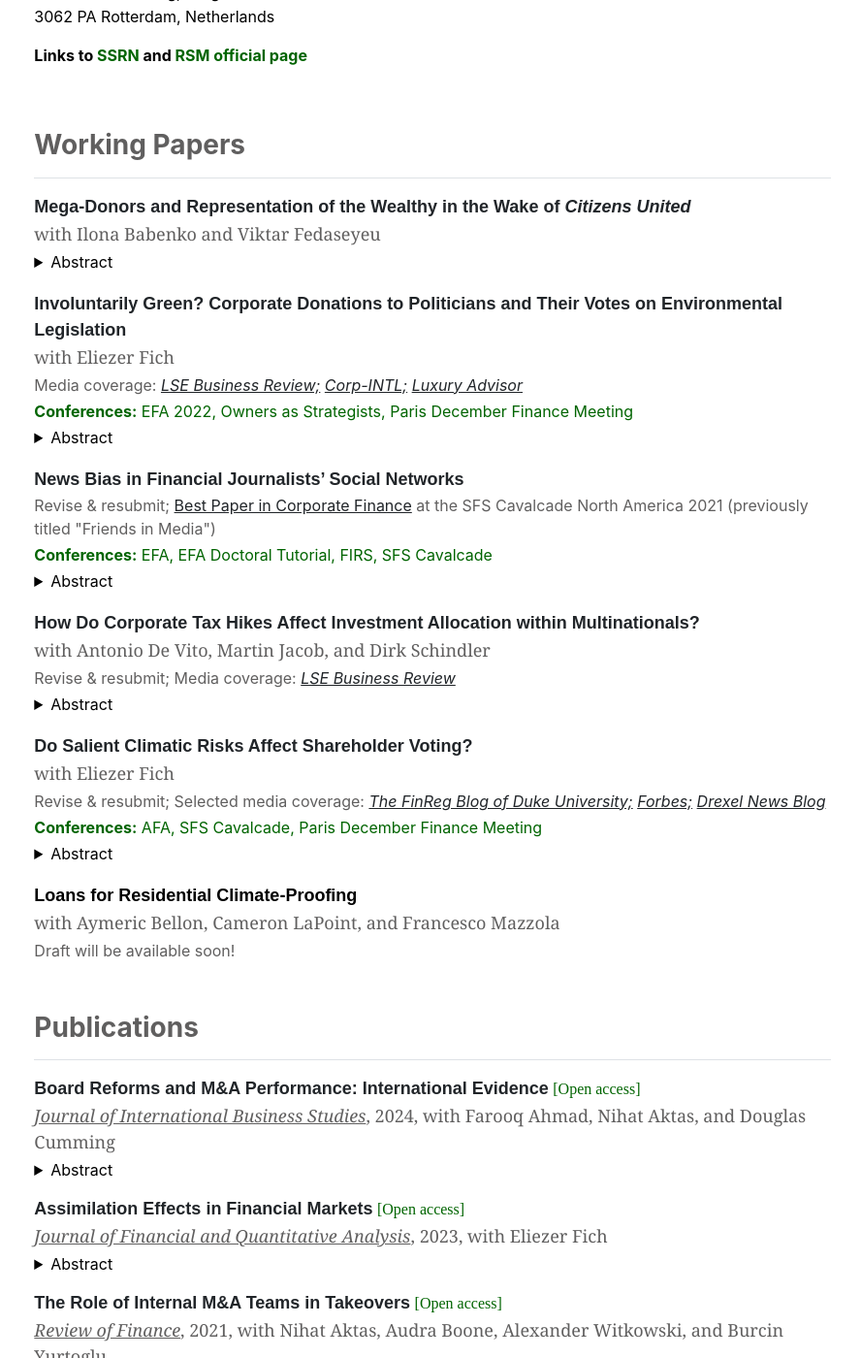
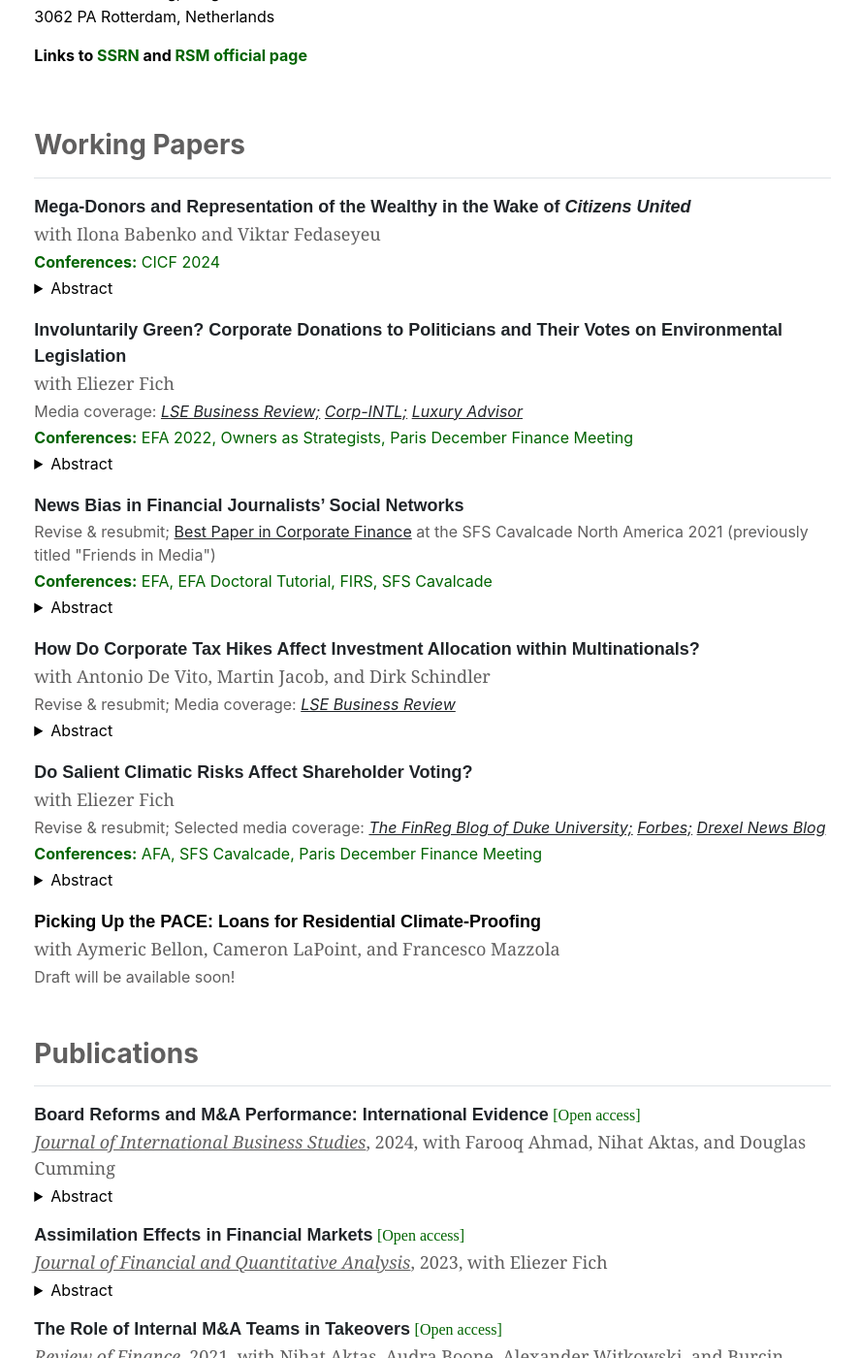
Before and after one commit to guosongxu/guosongxu.github.io, a Jekyll site: the page built from index.md, in a window 1280 px wide and 1400 px high, scrolled down 419 px. Shown: the whole window at 97% size, without its empty margins (194-1082 px from the left). Built offline with Jekyll 4.4.1, drawn with Linux system fonts in a browser that asks for light colours.

Commit message:
Update home.html

```diff
--- a/_layouts/home.html
+++ b/_layouts/home.html
@@ -17,6 +17,7 @@ layout: default
 
     <p style="font-family:arial, 'MS Sans Serif', arial;font-size:18px;margin-bottom:1px"><a rel="noreferrer noopener" aria-label=" (opens in a new tab)" href="https://papers.ssrn.com/sol3/papers.cfm?abstract_id=4723689" target="_blank" style="text-decoration:none;"><strong>Mega-Donors and Representation of the Wealthy in the Wake of <i>Citizens United</i></strong></a></p>
     <p style="font-family:georgia;font-size:18px;margin-bottom:3px;color:#605F5F">with Ilona Babenko and Viktar Fedaseyeu</p>
+    <p style="font-size:16px;margin-bottom:3px;color:#006400"><strong>Conferences:</strong> CICF 2024</p>
     <details>
       <summary>Abstract</summary>
       <p>
@@ -66,7 +67,7 @@ layout: default
       </p>
     </details>
 
-    <p style="font-family:arial, 'MS Sans Serif', arial;font-size:18px;margin-bottom:1px;margin-top:18px"><strong>Loans for Residential Climate-Proofing</strong></p>
+    <p style="font-family:arial, 'MS Sans Serif', arial;font-size:18px;margin-bottom:1px;margin-top:18px"><strong>Picking Up the PACE: Loans for Residential Climate-Proofing</strong></p>
     <p style="font-family:georgia;font-size:18px;margin-bottom:3px;color:#605F5F">with Aymeric Bellon, Cameron LaPoint, and Francesco Mazzola</p>
     <p style="font-size:16px;margin-bottom:3px;color:#605F5F">Draft will be available soon!</p>
 
```
